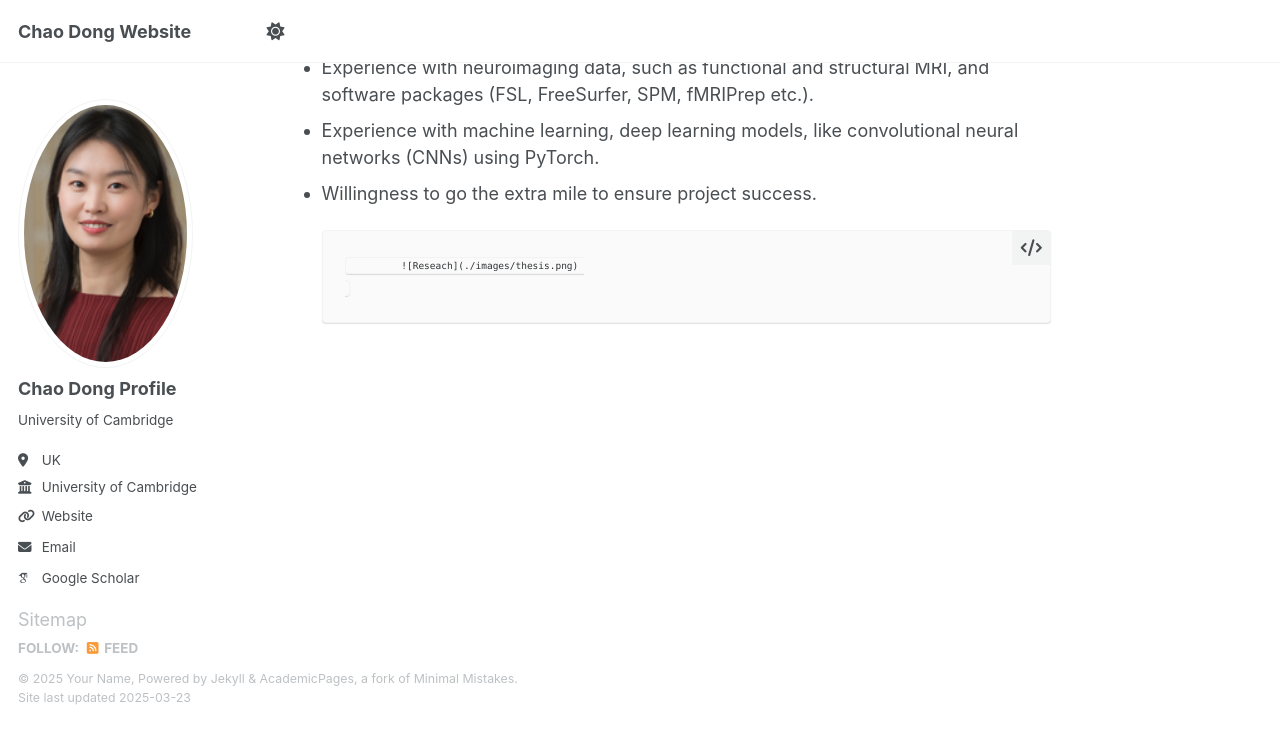
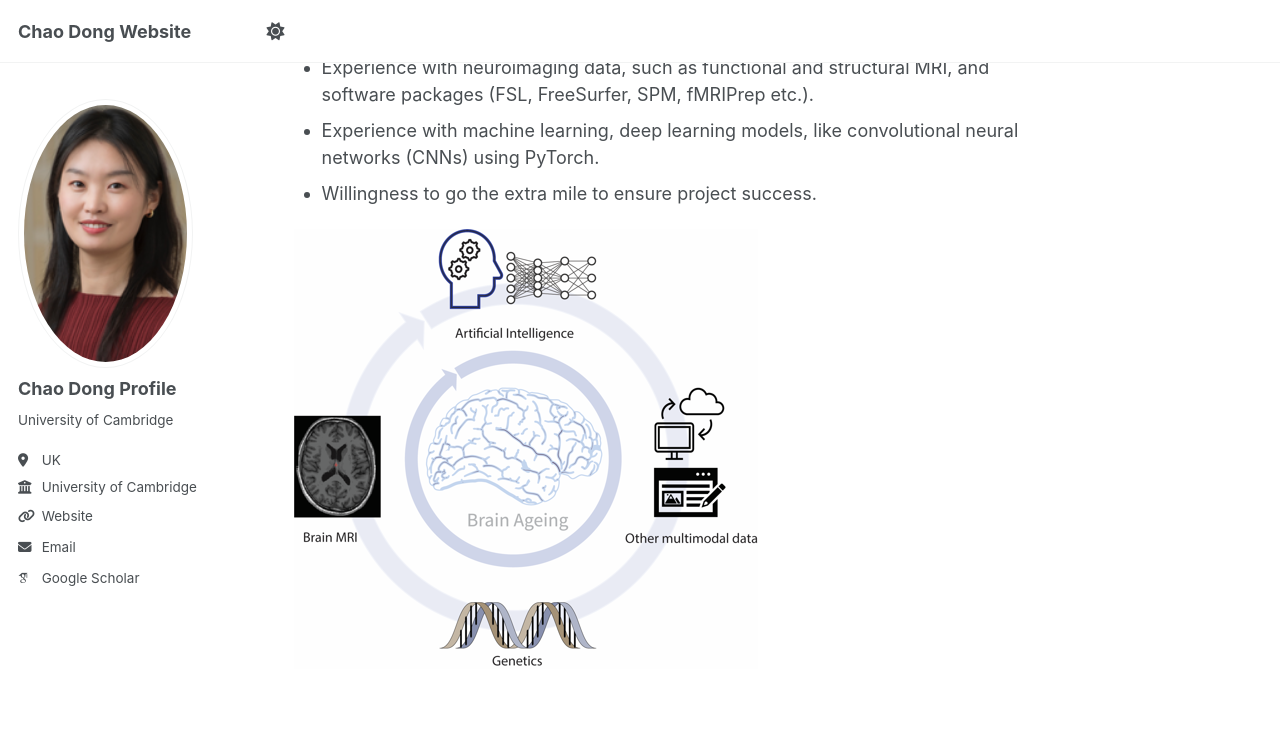
Before and after one commit to ChaoDong12/chaodong.github.io, a Jekyll site: the page built from _pages/about.md, in a window 1280 px wide and 900 px high, scrolled down 2500 px. Shown: the top 744 px of the window. Built offline with Jekyll 4.4.1, drawn with Linux system fonts in a browser that asks for light colours; some web fonts are replaced.

Commit message:
Update about.md

```diff
--- a/_pages/about.md
+++ b/_pages/about.md
@@ -61,4 +61,4 @@ Others
 *	Experience with machine learning, deep learning models, like convolutional neural networks (CNNs) using PyTorch.
 *	Willingness to go the extra mile to ensure project success.
 
-                 ![Reseach](./images/thesis.png)
+ 	![Editing](./images/thesis.png)
```
